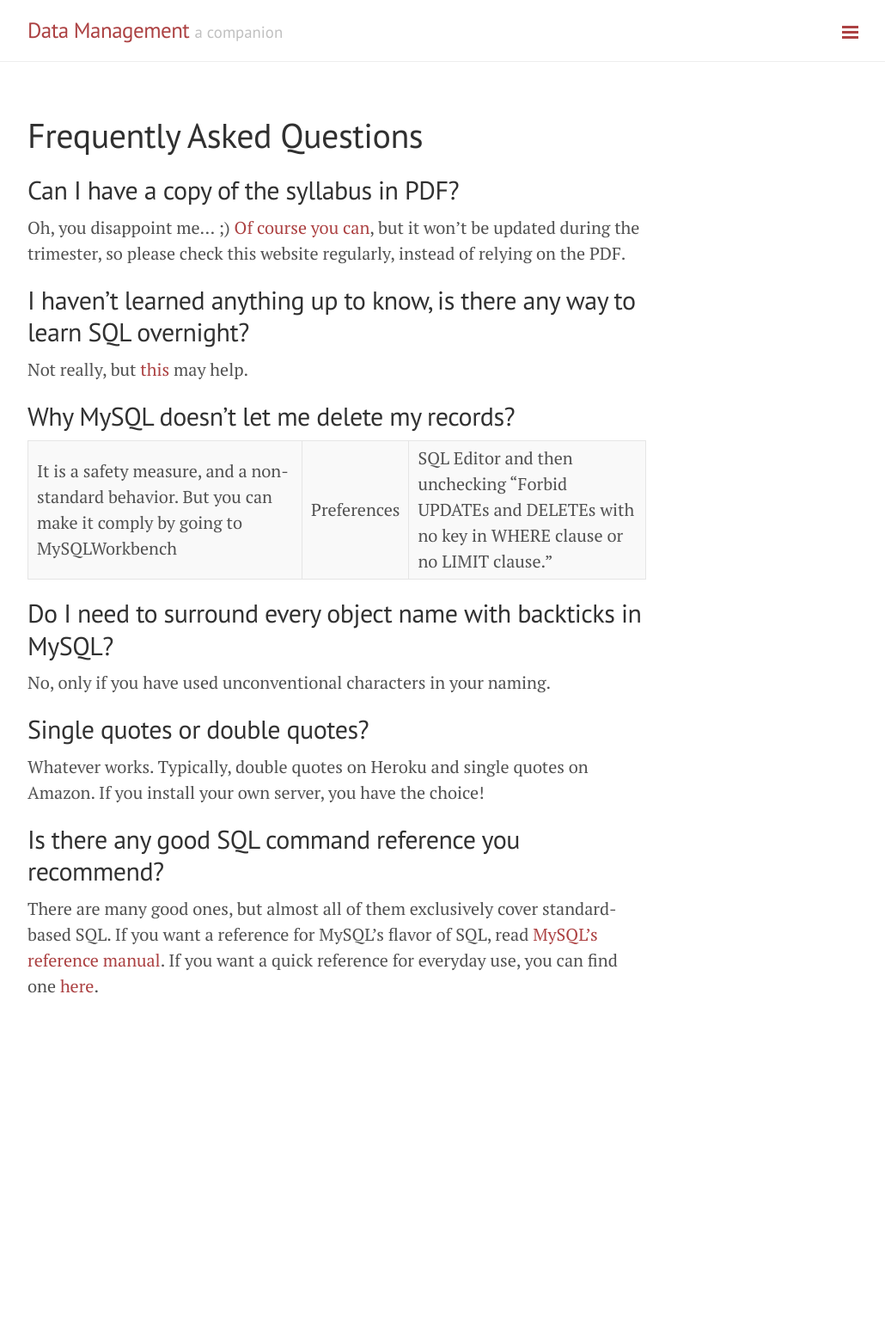
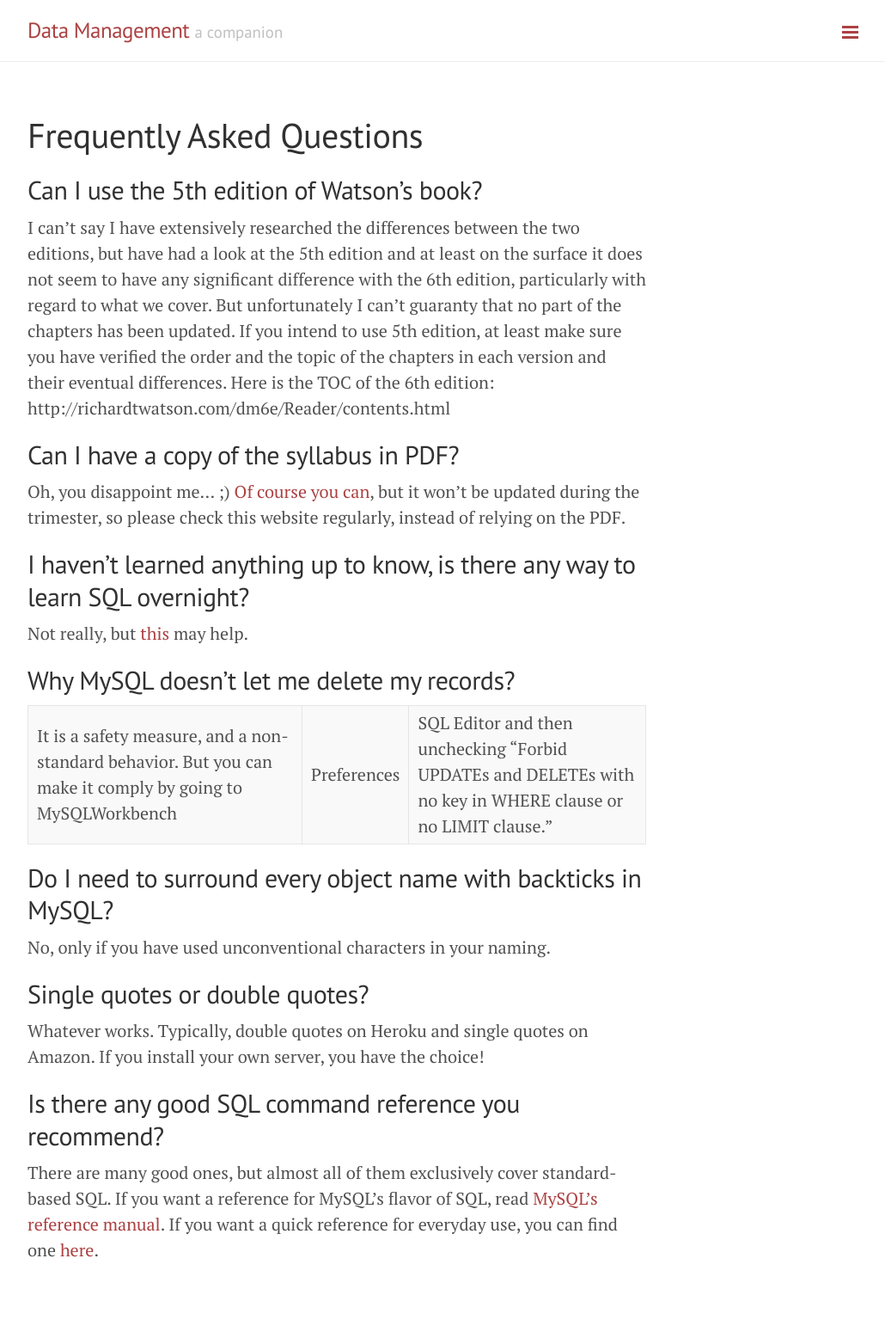
Before and after one commit to retrography/data-management, a Jekyll site: the page built from FAQ.md, in a window 1280 px wide. Shown: the whole page at 86% size, without its empty margins (248-1278 px from the left). Built offline with Jekyll 4.4.1, drawn with Linux system fonts in a browser that asks for light colours; Markdown is read by kramdown in place of the engine named in the settings; before the commit the page ends 1242 px from its top, so only the background shows below that.

Commit message:
FAQ Update

```diff
--- a/FAQ.md
+++ b/FAQ.md
@@ -2,6 +2,10 @@
 layout: page
 title: Frequently Asked Questions
 ---
+
+## Can I use the 5th edition of Watson's book?
+
+I can't say I have extensively researched the differences between the two editions, but have had a look at the 5th edition and at least on the surface it does not seem to have any significant difference with the 6th edition, particularly with regard to what we cover. But unfortunately I can’t guaranty that no part of the chapters has been updated. If you intend to use 5th edition, at least make sure you have verified the order and the topic of the chapters in each version and their eventual differences. Here is the TOC of the 6th edition: http://richardtwatson.com/dm6e/Reader/contents.html
 
 ## Can I have a copy of the syllabus in PDF?
 
```
